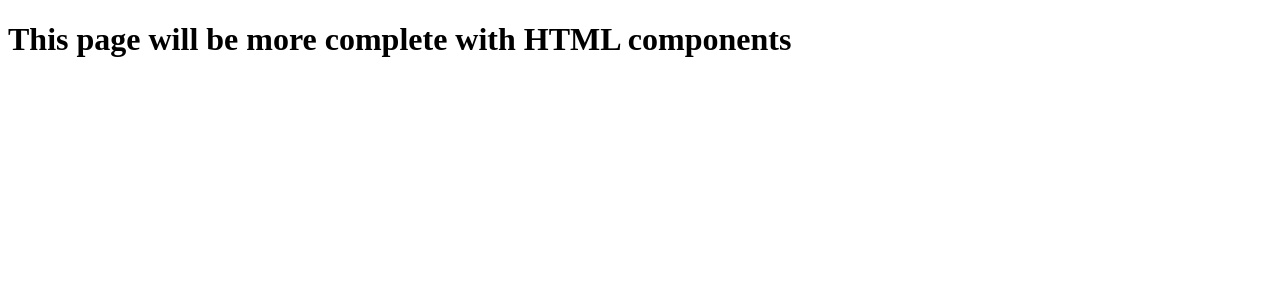
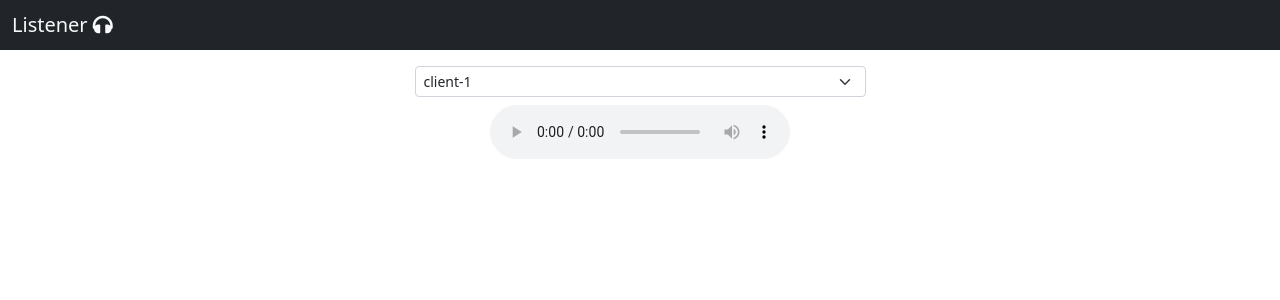
Before and after one commit to Lime-Parallelogram/cj2022-stately-satyrs, a Django app: page /listener/ in a window 1280 px wide. Shown: the top 300 px of the page. Run offline with Django 4.2, Linux system fonts and the light colour scheme; some libraries are stand-ins or nearby versions.

Commit message:
update index.html within

```diff
--- a/webapp/listener/templates/index.html
+++ b/webapp/listener/templates/index.html
@@ -4,10 +4,39 @@
     <head>
         <title>Bugs: Listen</title>
         <script src="{% static 'js/audiostream.js' %}"></script>
+        <link href="https://cdn.jsdelivr.net/npm/bootstrap@5.0.2/dist/css/bootstrap.min.css" rel="stylesheet" integrity="sha384-EVSTQN3/azprG1Anm3QDgpJLIm9Nao0Yz1ztcQTwFspd3yD65VohhpuuCOmLASjC" crossorigin="anonymous">
+        <link rel="stylesheet" href="https://use.fontawesome.com/releases/v5.8.1/css/all.css" integrity="sha384-50oBUHEmvpQ+1lW4y57PTFmhCaXp0ML5d60M1M7uH2+nqUivzIebhndOJK28anvf" crossorigin="anonymous">
     </head>
     <body>
-        <h1>This page will be more complete with HTML components</h1>
+        <nav class="navbar text-light bg-dark mb-3">
+            <div class="container-fluid">
+                <span class="navbar-brand mb-0 h1">Listener <i class="fas fa-headphones"></i></span>
+            </div>
+        </nav>
+
+        <div class="container text-center">
+            <div class="row justify-content-md-center">
+                <div class="col-5">
+                    <select class="form-select form-select-sm" aria-label=".form-select-sm example">
+                        <option value="client-1">client-1</option>
+                        <option value="client-2">client-2</option>
+                        <option value="client-3">client-3</option>
+                    </select>
+                </div>
+            </div>
+        </div>
+        <div class="container text-center">
+            <div class="row justify-content-md-center">
+                <div class="col-5 mt-2">
+                    <audio controls>
+                        <source src="#" type="audio/mpeg">
+                        Your browser does not support the audio element.
+                    </audio>
+                </div>
+            </div>
+        </div>
 
         <!-- TODO : ADD MORE-->
+        <script src="https://cdn.jsdelivr.net/npm/bootstrap@5.0.2/dist/js/bootstrap.bundle.min.js" integrity="sha384-MrcW6ZMFYlzcLA8Nl+NtUVF0sA7MsXsP1UyJoMp4YLEuNSfAP+JcXn/tWtIaxVXM" crossorigin="anonymous"></script>
     </body>
 </html>
```
